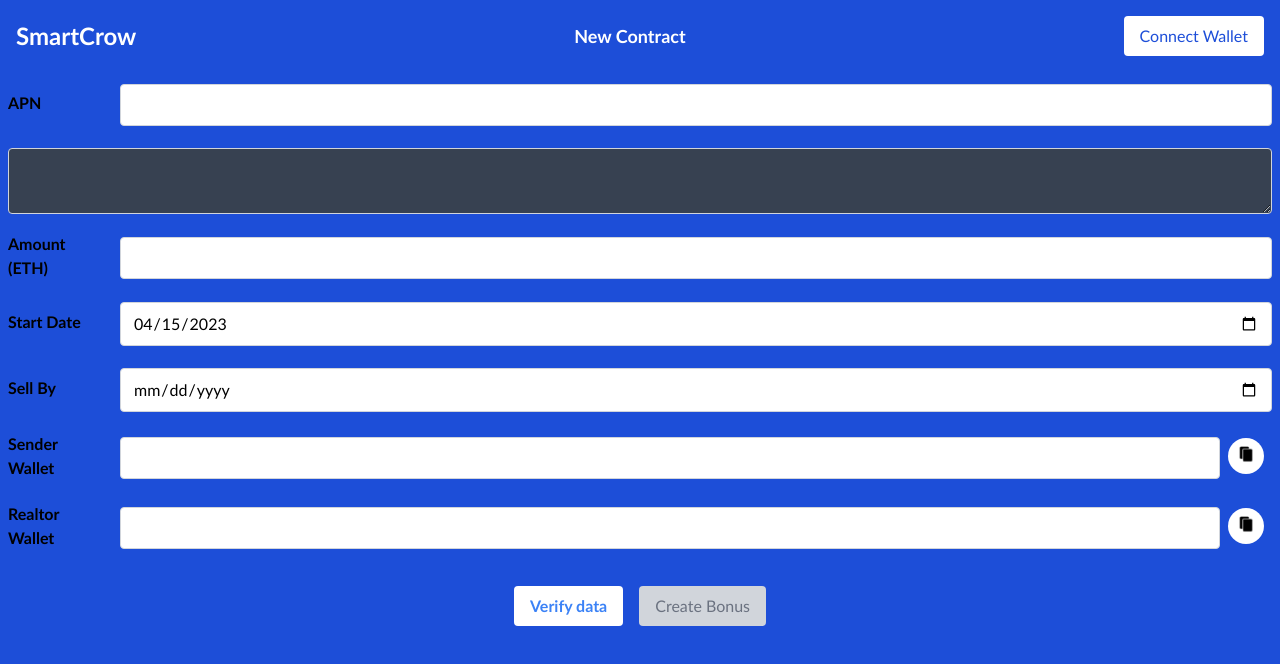
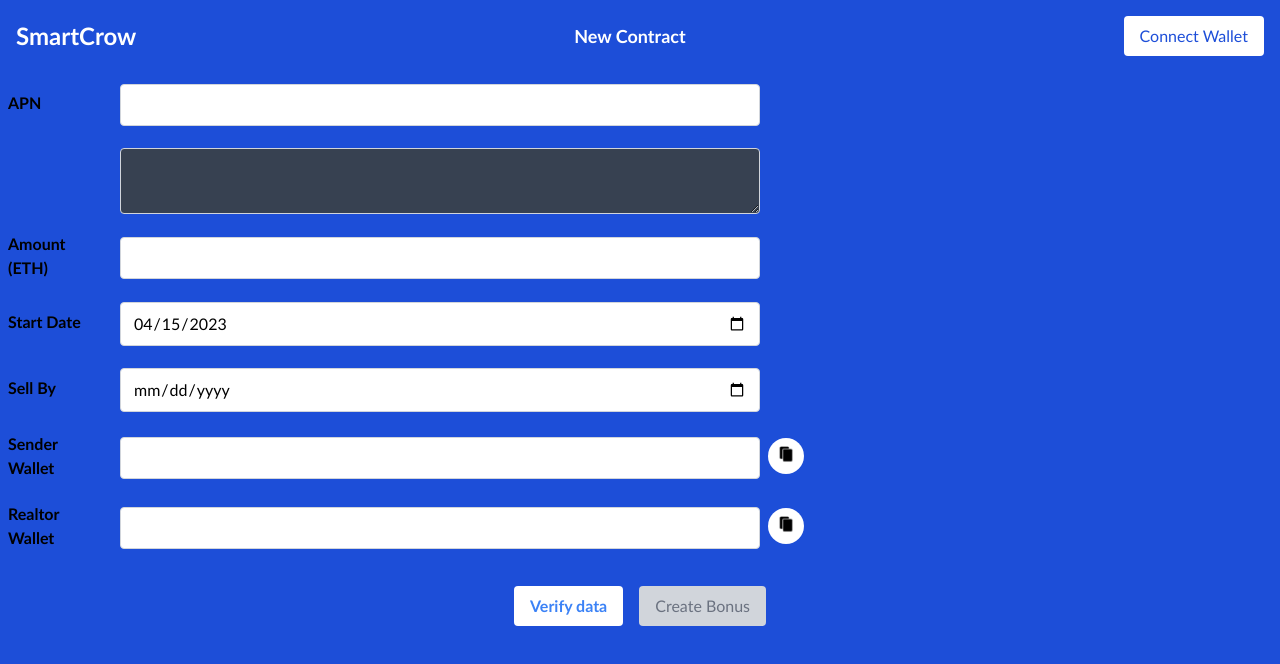
Before and after one commit to Jeffer1980/Smartcrow, a Next.js app: page /newContract in a window 1280 px wide. Shown: the top 664 px of the page. Built offline with nearby package versions, Linux system fonts and the light colour scheme.

Commit message:
intermediate

```diff
--- a/pages/newContract.js
+++ b/pages/newContract.js
@@ -559,15 +559,17 @@ const MyForm = () => {
               <input
                 type="text"
                 id="parcelid"
-                className="border-gray-300 border rounded py-2 px-3 mt-1 flex-grow"
+                className="border-gray-300 border rounded py-2 px-3 mt-1 max-w-screen-sm flex-grow"
 				defaultValue={SelAPN}
               />
             </div>
             <div className="flex items-center flex-row p-2">
+			<label for="parcelid" className="font-bold mr-4 w-24">
 
+              </label>
               <textarea
                 id="addresscheck"
-                className="border-gray-300 bg-gray-700 text-white text-center border rounded w-full py-2 px-3 mt-1"
+                className="border-gray-300 bg-gray-700 text-white text-center border rounded flex-grow max-w-screen-sm py-2 px-3 mt-1"
 				defaultValue={Address}
                 rows={2}
               />
@@ -579,7 +581,7 @@ const MyForm = () => {
               <input
                 type="number"
                 id="bonusamount"
-                className="border-gray-300 border rounded flex-grow py-2 px-3 mt-1"
+                className="border-gray-300 border rounded max-w-screen-sm flex-grow py-2 px-3 mt-1"
               />
             </div>
             <div className="flex items-center flex-row p-2">
@@ -589,7 +591,7 @@ const MyForm = () => {
               <input
                 type="date"
                 id="startdate"
-                className="border-gray-300 border rounded py-2 px-3 mt-1 flex-grow"
+                className="border-gray-300 border rounded py-2 px-3 mt-1 max-w-screen-sm flex-grow"
                 defaultValue={today}
               />
             </div>
@@ -600,7 +602,7 @@ const MyForm = () => {
               <input
                 type="date"
                 id="sellbydate"
-                className="border-gray-300 border rounded flex-grow py-2 px-3 mt-1"
+                className="border-gray-300 border rounded max-w-screen-sm flex-grow py-2 px-3 mt-1"
               />
             </div>
             <div className="flex items-center flex-row p-2">
@@ -610,7 +612,7 @@ const MyForm = () => {
               <input
                 type="text"
                 id="senderwallet"
-                className="border-gray-300 border rounded flex-grow py-2 px-3 mt-1"
+                className="border-gray-300 border rounded max-w-screen-sm flex-grow py-2 px-3 mt-1"
               />
 			  <button className="bg-white text-blue-500 font-semibold px-2 py-2 rounded-full m-2" onClick={copyToClipboardseller}>
 			  	<img src="/assets/images/paste.png" alt="Paste Image" className="h-5 w-5" />
@@ -623,7 +625,7 @@ const MyForm = () => {
               <input
                 type="text"
                 id="receiverwallet"
-                className="border-gray-300 border rounded flex-grow py-2 px-3 mt-1"
+                className="border-gray-300 border rounded max-w-screen-sm flex-grow py-2 px-3 mt-1"
               />
 			  <button className="bg-white text-blue-500 font-semibold px-2 py-2 rounded-full m-2" onClick={copyToClipboardreceiver}>
 			  	<img src="/assets/images/paste.png" alt="Paste Image" className="h-5 w-5" />
```
